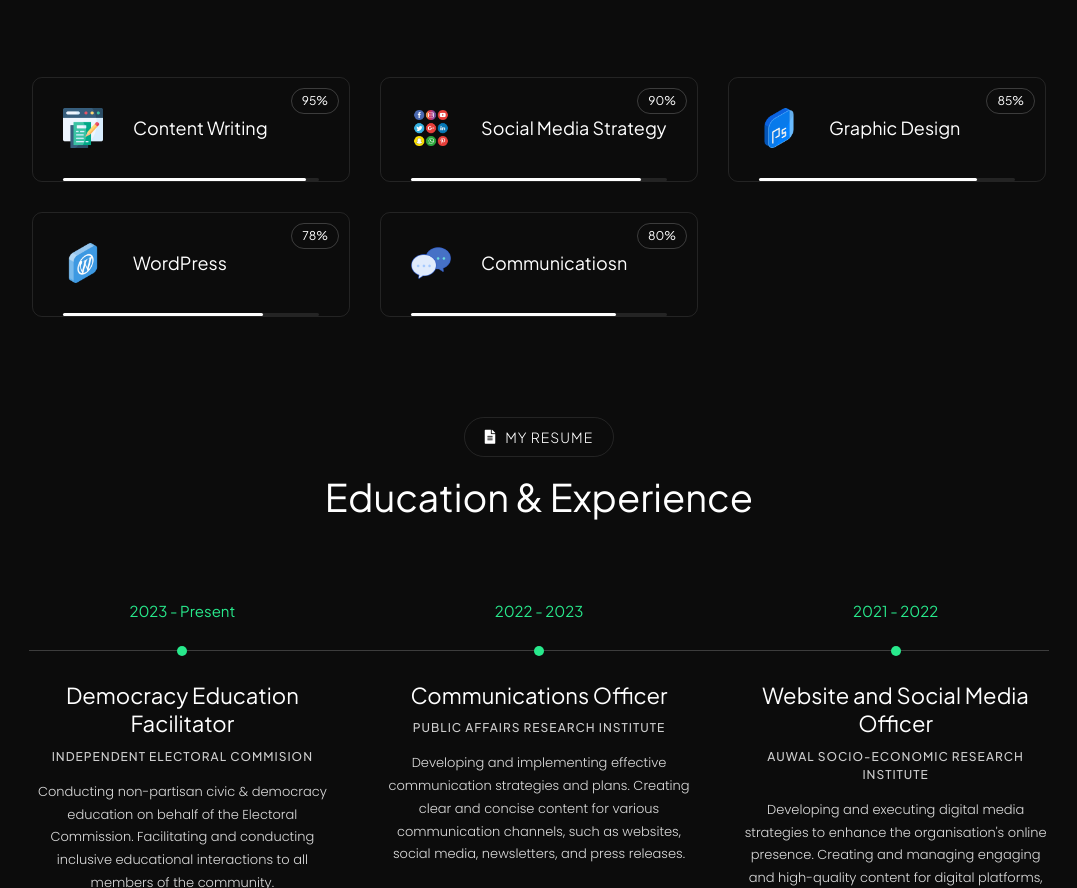
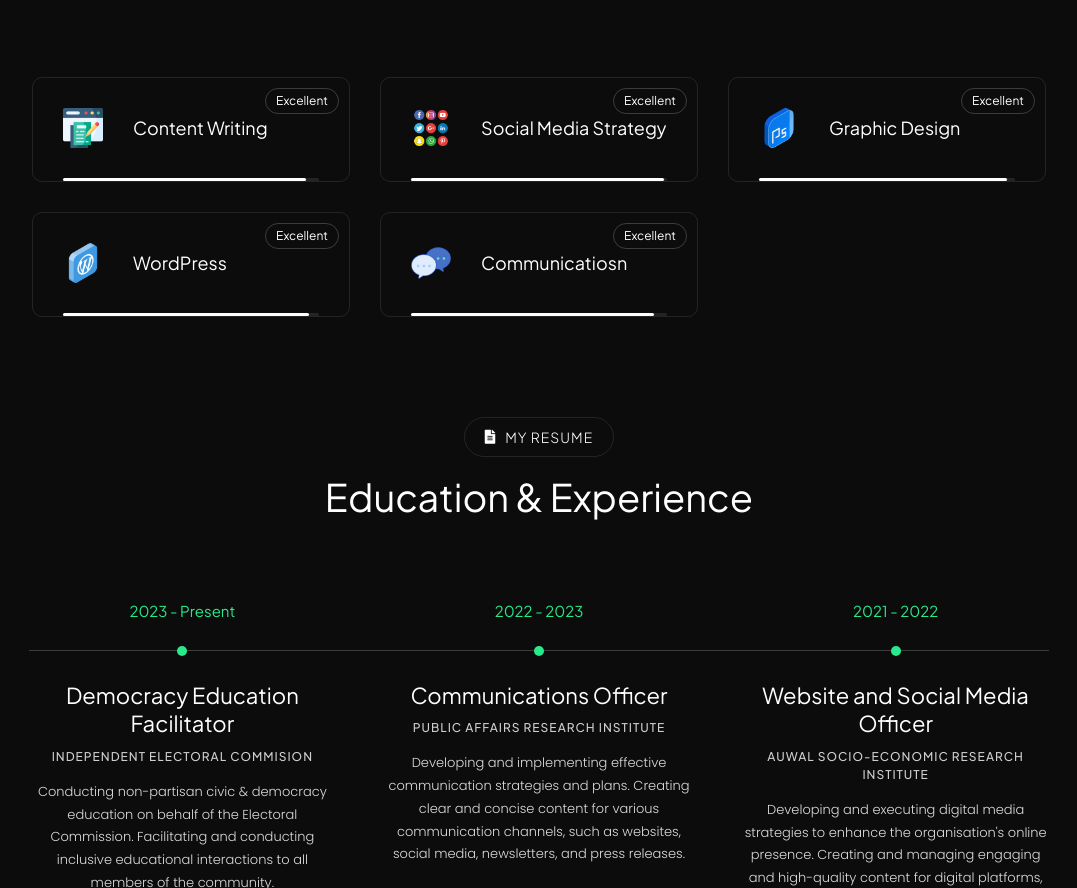
Before and after one commit to mr-vance/tshiamo-lerumo, a website: page public/about.html in a window 1280 px wide. Shown: the part 1130-2018 px from the top of the page, without its empty margins (101-1178 px from the left). Drawn offline with Linux system fonts and the light colour scheme.

Commit message:
brush-ups

```diff
--- a/public/about.html
+++ b/public/about.html
@@ -297,7 +297,7 @@
                 <div class="skill-progress">
                   <span class="progres" data-value="95%"></span>
                 </div>
-                <span class="value">95%</span>
+                <span class="value">Excellent</span>
               </div>
             </div>
             <div class="col-lg-4 col-md-6">
@@ -313,9 +313,9 @@
                   </div>
                 </div>
                 <div class="skill-progress">
-                  <span class="progres" data-value="90%"></span>
+                  <span class="progres" data-value="99%"></span>
                 </div>
-                <span class="value">90%</span>
+                <span class="value">Excellent</span>
               </div>
             </div>
             <div class="col-lg-4 col-md-6">
@@ -331,9 +331,9 @@
                   </div>
                 </div>
                 <div class="skill-progress">
-                  <span class="progres" data-value="85%"></span>
+                  <span class="progres" data-value="97%"></span>
                 </div>
-                <span class="value">85%</span>
+                <span class="value">Excellent</span>
               </div>
             </div>
             <div class="col-lg-4 col-md-6">
@@ -349,9 +349,9 @@
                   </div>
                 </div>
                 <div class="skill-progress">
-                  <span class="progres" data-value="78%"></span>
+                  <span class="progres" data-value="96%"></span>
                 </div>
-                <span class="value">78%</span>
+                <span class="value">Excellent</span>
               </div>
             </div>
             <div class="col-lg-4 col-md-6">
@@ -367,9 +367,9 @@
                   </div>
                 </div>
                 <div class="skill-progress">
-                  <span class="progres" data-value="80%"></span>
+                  <span class="progres" data-value="95%"></span>
                 </div>
-                <span class="value">80%</span>
+                <span class="value">Excellent</span>
               </div>
             </div>
           </div>
```
Also changed, not shown: public/index.html (+1 -1 lines), 1 other file.
